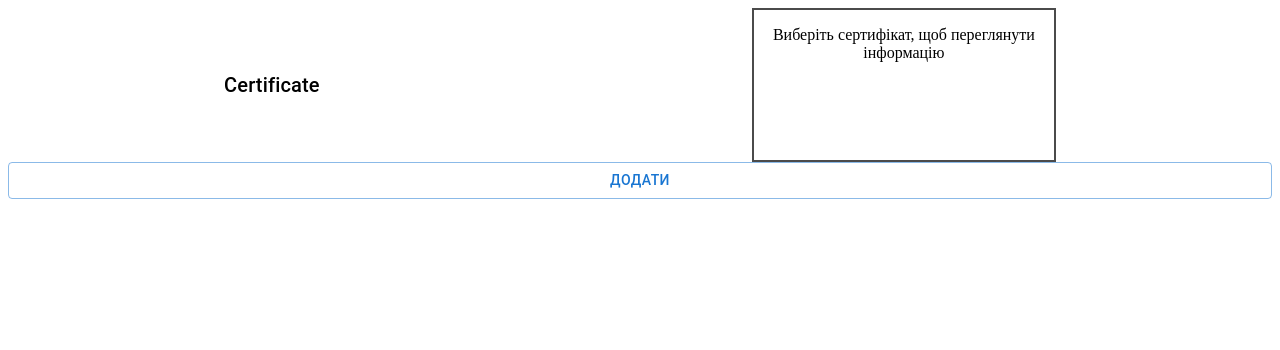
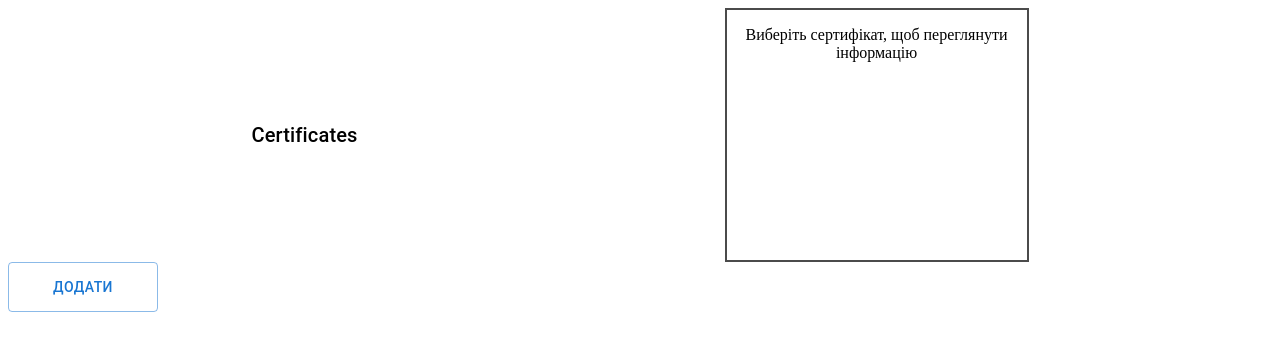
Before and after one commit to PawelYarko/certificates, a React (Create React App) app: page / in a window 1280 px wide. Shown: the top 350 px of the page. Built offline with nearby package versions, Linux system fonts and the light colour scheme.

Commit message:
5 files modified

```diff
--- a/src/App.js
+++ b/src/App.js
@@ -10,7 +10,6 @@ export default function App() {
   const [drag, setDrag] = useState(true);
   const [locStorage, setLocStorage] = useLocalStorage('listValue', []);
   const [btnStatus, setBtnStatus] = useState(false);
-  const [isActive, setIsActive] = useState(false);
   const [currentListElem, setCurrentListElem] = useState(null);
   const [listValue, setListValue] = useState([]);
 
@@ -78,6 +77,7 @@ export default function App() {
         {listValue && (
           <NamesList
             listValue={listValue}
+            currentListElem={currentListElem}
             onClick={onNameClick}
             btnDeleteClick={btnDeleteClick}
           />
@@ -97,7 +97,7 @@ export default function App() {
             onDragOver={(e) => dragOverHandle(e)}
             onDrop={(e) => onDropHandler(e)}
           >
-            {!btnStatus && currentListElem ? (
+            {!btnStatus ? (
               <ResultList currentListElem={currentListElem} />
             ) : (
               <p>Перетягніть файл сертифіката у поле</p>
--- a/src/App.module.css
+++ b/src/App.module.css
@@ -7,27 +7,42 @@
   flex-direction: row;
   justify-content: space-around;
   align-items: center;
+  margin-left: 60px;
+  margin-right: 60px;
 }
 
 .choose {
   width: 300px;
-  height: 150px;
+  min-height: 250px;
   border: 2px solid rgb(75, 75, 75);
   text-align: center;
 }
 
 .result {
   width: 300px;
-  height: 150px;
+  min-height: 250px;
   border: 2px dotted rgb(180, 180, 180);
   text-align: center;
 }
 
-/* .button {
-  width: 70px;
-  height: 40px;
-} */
+.button {
+  display: block;
+  width: 150px;
+  height: 50px;
+  margin-top: 15px;
+  margin-left: auto;
+  margin-right: auto;
+}
+
+.list {
+  margin-right: 10px;
+  cursor: pointer;
+}
 
 .active {
-  background-color: blue;
+  color: rgb(112, 186, 204);
 }
+
+.activeicon {
+  background-color: rgb(112, 186, 204);
+}
--- a/src/NamesList/NamesList.jsx
+++ b/src/NamesList/NamesList.jsx
@@ -16,25 +16,37 @@ const Demo = styled('div')(({ theme }) => ({
   backgroundColor: theme.palette.background.paper,
 }));
 
-const NamesList = ({ listValue, onClick, btnDeleteClick }) => {
+const NamesList = ({ listValue, currentListElem, onClick, btnDeleteClick }) => {
   return (
     <>
       <Grid item xs={12} md={6}>
         <Typography sx={{ mt: 4, mb: 2 }} variant="h6" component="div">
-          Certificate
+          Certificates
         </Typography>
         <Demo>
-          <List>
+          <List className={s.list}>
             {listValue
               .filter((item) => item)
               .map((item) => (
                 <ListItem
+                  className={
+                    currentListElem && currentListElem.idName === item.idName
+                      ? `${s.active}`
+                      : ''
+                  }
                   key={item.idName}
                   data-name={item.idName}
                   onClick={onClick}
                 >
                   <ListItemAvatar>
-                    <Avatar>
+                    <Avatar
+                      className={
+                        currentListElem &&
+                        currentListElem.idName === item.idName
+                          ? `${s.activeicon}`
+                          : ''
+                      }
+                    >
                       <FolderIcon />
                     </Avatar>
                   </ListItemAvatar>
--- a/src/ResultList/ResultList.jsx
+++ b/src/ResultList/ResultList.jsx
@@ -5,10 +5,21 @@ const ResultList = ({ currentListElem }) => {
   return (
     <>
       <ul className={s.list}>
-        <li className={s.item}>Common Name: {currentListElem.commonName}</li>
-        <li>Issuer CN: {currentListElem.issuerCN}</li>
-        <li>validFrom: {currentListElem.validFrom}</li>
-        <li>validTill: {currentListElem.validTill}</li>
+        <li>
+          <span className={s.label}>Common Name:</span>{' '}
+          {currentListElem.commonName}
+        </li>
+        <li>
+          <span className={s.label}>Issuer CN:</span> {currentListElem.issuerCN}
+        </li>
+        <li>
+          <span className={s.label}>validFrom:</span>{' '}
+          {currentListElem.validFrom.slice(0, 10)}
+        </li>
+        <li>
+          <span className={s.label}>validTill:</span>{' '}
+          {currentListElem.validTill.slice(0, 10)}
+        </li>
       </ul>
     </>
   );
--- a/src/ResultList/ResultList.module.css
+++ b/src/ResultList/ResultList.module.css
@@ -3,4 +3,11 @@
   list-style: none;
   margin: 0;
   padding: 10px;
+  color: black(66, 66, 66);
+  line-height: 24px;
+  font-size: 20px;
 }
+
+.label {
+  color: gray;
+}
```
